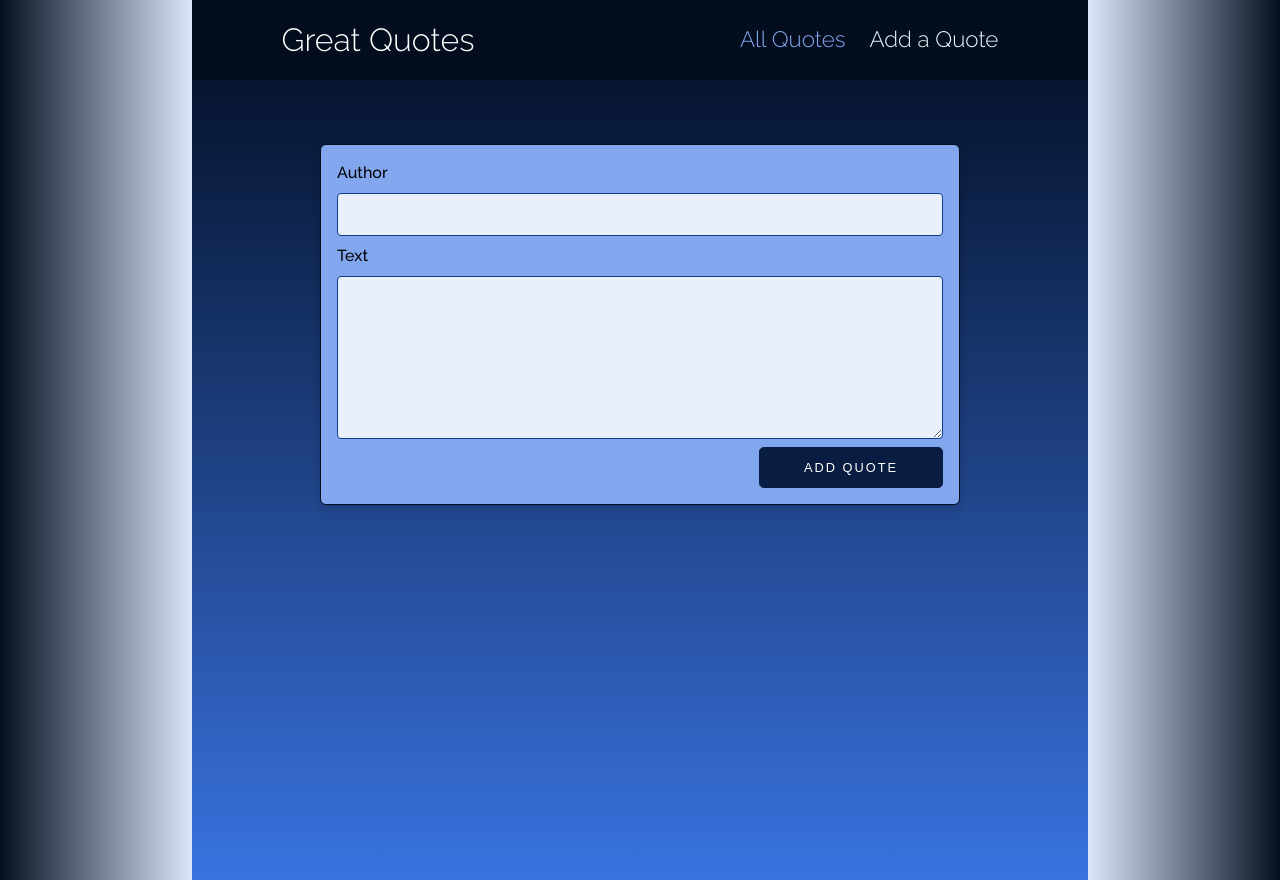
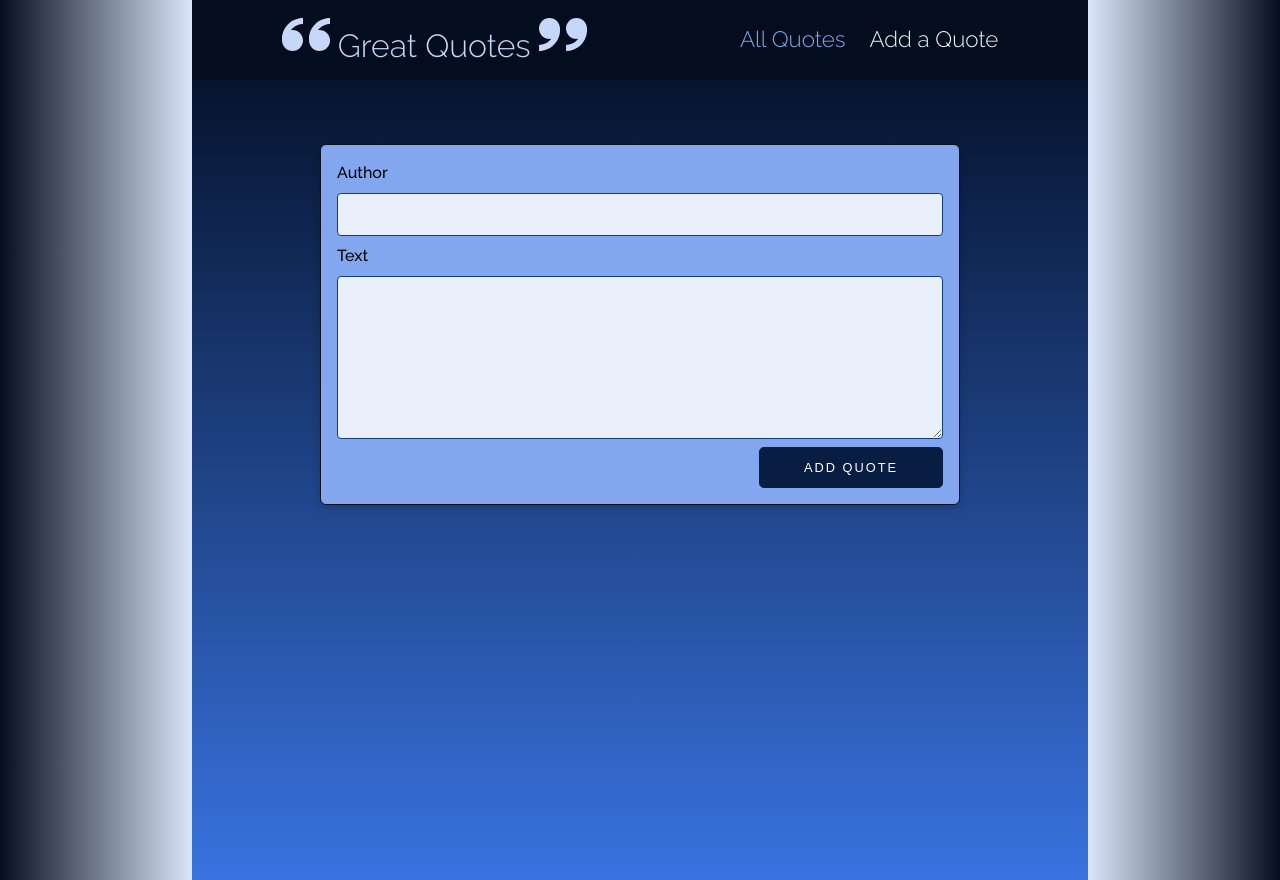
Before and after one commit to valentyn90/React-Router-Quote-App, a React (Create React App) app: page /new-quote in a window 1280 px wide. Built offline with nearby package versions, Linux system fonts and the light colour scheme.

Commit message:
Added quote marks

```diff
--- a/package.json
+++ b/package.json
@@ -8,6 +8,7 @@
     "@testing-library/user-event": "^12.5.0",
     "react": "^17.0.1",
     "react-dom": "^17.0.1",
+    "react-icons": "^4.2.0",
     "react-router-dom": "^5.2.0",
     "react-scripts": "4.0.1",
     "web-vitals": "^0.2.4"
--- a/src/components/layout/MainNavigation.js
+++ b/src/components/layout/MainNavigation.js
@@ -1,10 +1,20 @@
 import { NavLink } from 'react-router-dom';
+import { ImQuotesLeft, ImQuotesRight } from 'react-icons/im';
 import classes from './MainNavigation.module.css';
 
 const MainNavigation = () => {
   return (
     <header className={classes.header}>
-      <div className={classes.logo}>Great Quotes</div>
+      <div className={classes.logo}>
+        <span className={classes.quote}>
+          <ImQuotesLeft />
+        </span>{' '}
+        Great Quotes{' '}
+        <span className={classes.quote}>
+          <ImQuotesRight />
+        </span>
+      </div>
+
       <nav className={classes.nav}>
         <ul>
           <li>
--- a/src/components/layout/MainNavigation.module.css
+++ b/src/components/layout/MainNavigation.module.css
@@ -8,9 +8,13 @@
   background-color: #040d1e;
 }
 
-.logo {
+.logo,
+.quote {
   font-size: clamp(1.4rem, 2.5vw, 2.4rem);
-  color: white;
+  color: #c6d7f8;
+}
+.quote {
+  font-size: 3rem;
 }
 
 .nav ul {
```
Also changed, not shown: 2 other files (tests, documents, lock files or other folders).
